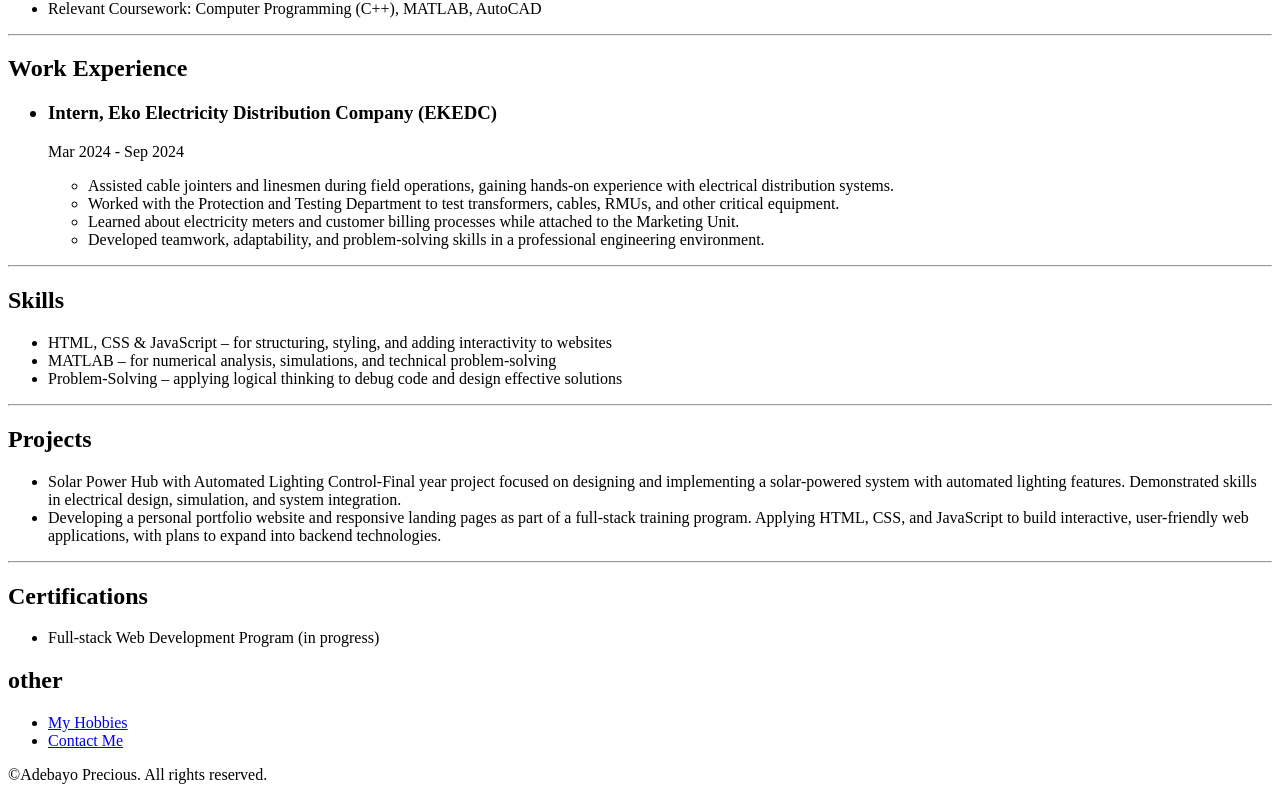
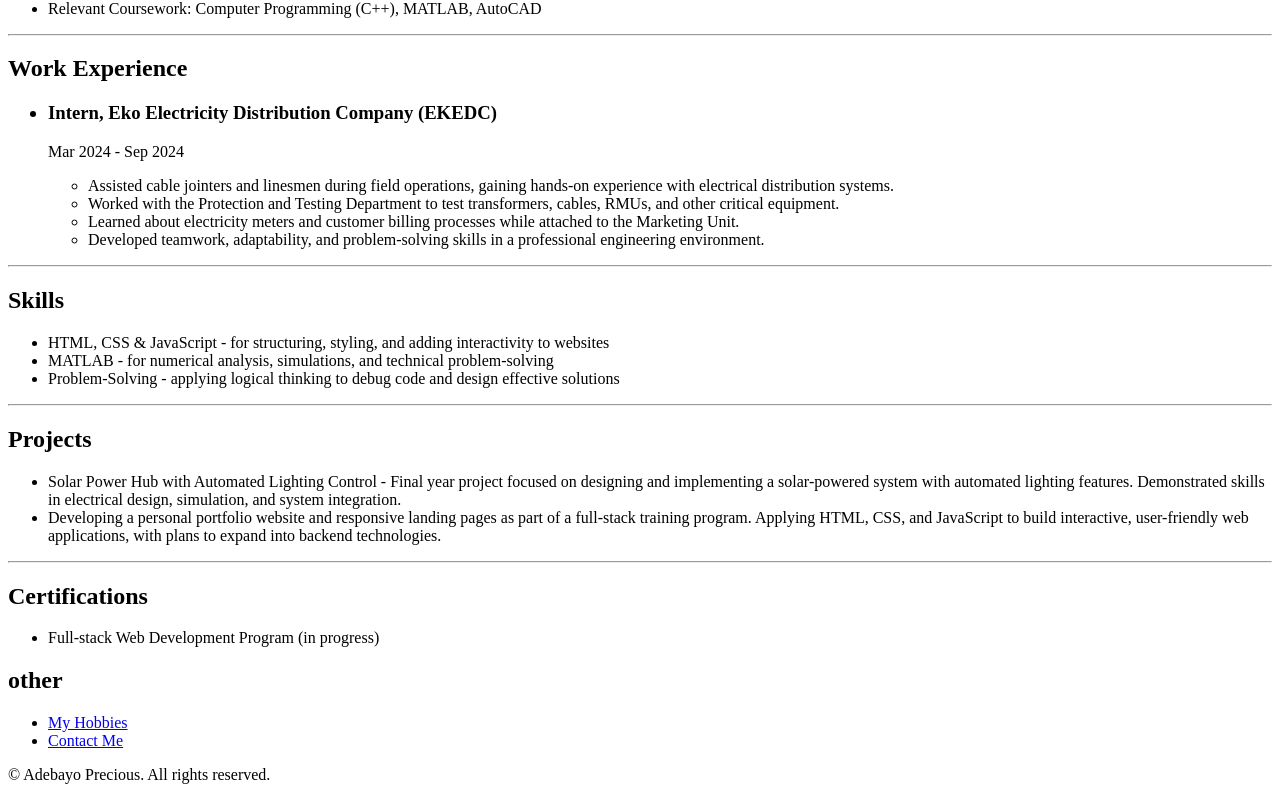
Before and after one commit to Yosoredev/html-My-Resume, a plain HTML site: page index.html in a window 1280 px wide. Shown: the part 360-1160 px from the top of the page. Drawn offline with Linux system fonts and the light colour scheme.

Commit message:
Add files via upload

```diff
--- a/index.html
+++ b/index.html
@@ -2,6 +2,7 @@
 <html lang="en">
 <head>
     <meta charset="UTF-8">
+    <meta name="viewport" content="width=device-width, initial-scale=1.0">
     <title>My Resume</title>
 </head>
 <body>
@@ -32,14 +33,14 @@
     <hr />
     <h2>Skills</h2>
     <ul>
-        <li>HTML, CSS & JavaScript – for structuring, styling, and adding interactivity to websites</li>
-        <li>MATLAB – for numerical analysis, simulations, and technical problem-solving</li>
-        <li>Problem-Solving – applying logical thinking to debug code and design effective solutions</li>
+        <li>HTML, CSS & JavaScript - for structuring, styling, and adding interactivity to websites</li>
+        <li>MATLAB - for numerical analysis, simulations, and technical problem-solving</li>
+        <li>Problem-Solving - applying logical thinking to debug code and design effective solutions</li>
     </ul>
     <hr />
     <h2>Projects</h2>
     <ul>
-        <li>Solar Power Hub with Automated Lighting Control-Final year project focused on designing and implementing a solar-powered system with automated lighting features. Demonstrated skills in electrical design, simulation, and system integration.</li>
+        <li>Solar Power Hub with Automated Lighting Control - Final year project focused on designing and implementing a solar-powered system with automated lighting features. Demonstrated skills in electrical design, simulation, and system integration.</li>
         <li>Developing a personal portfolio website and responsive landing pages as part of a full-stack training program. Applying HTML, CSS, and JavaScript to build interactive, user-friendly web applications, with plans to expand into backend technologies.</li>
     </ul>
     <hr />
@@ -52,6 +53,6 @@
         <li><a href="./hobbies.html">My Hobbies</a></li>
         <li><a href="./contact.html">Contact Me</a></li>
     </ul>
-    &copy;Adebayo Precious. All rights reserved.
+    <p>&copy; Adebayo Precious. All rights reserved.</p>
 </body>
 </html>
```
Also changed, not shown: contact.html (+4 -8 lines).
